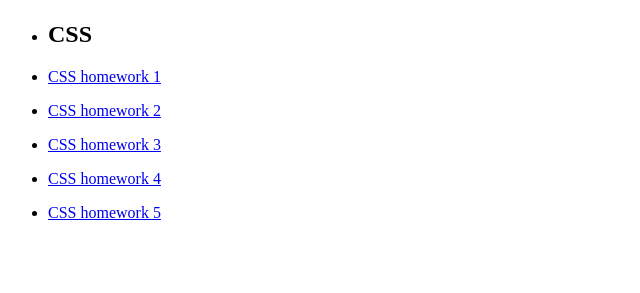
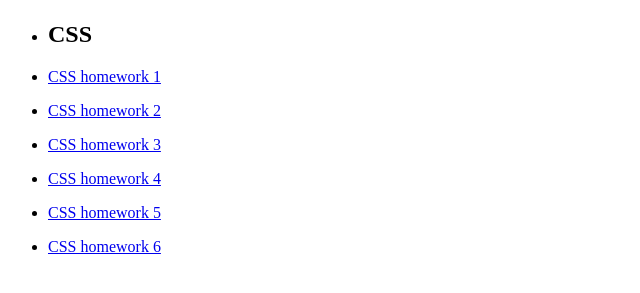
Before and after one commit to Kirill1973/level-up-homeworks, a website: page index.html in a window 1280 px wide. Shown: the part 59-352 px from the top of the page, without its empty margins (0-640 px from the left). Drawn offline with Linux system fonts and the light colour scheme; files that its build step writes are made by us from their sources; files whose address does not match are found by name.

Commit message:
homework-6

```diff
--- a/index.html
+++ b/index.html
@@ -38,6 +38,11 @@
             <a href="css/homework-5">CSS homework 5</a>
           </p>
         </li>
+        <li>
+          <p>
+            <a href="css/homework-6">CSS homework 6</a>
+          </p>
+        </li>
       </ul>
     </div>
 
```
